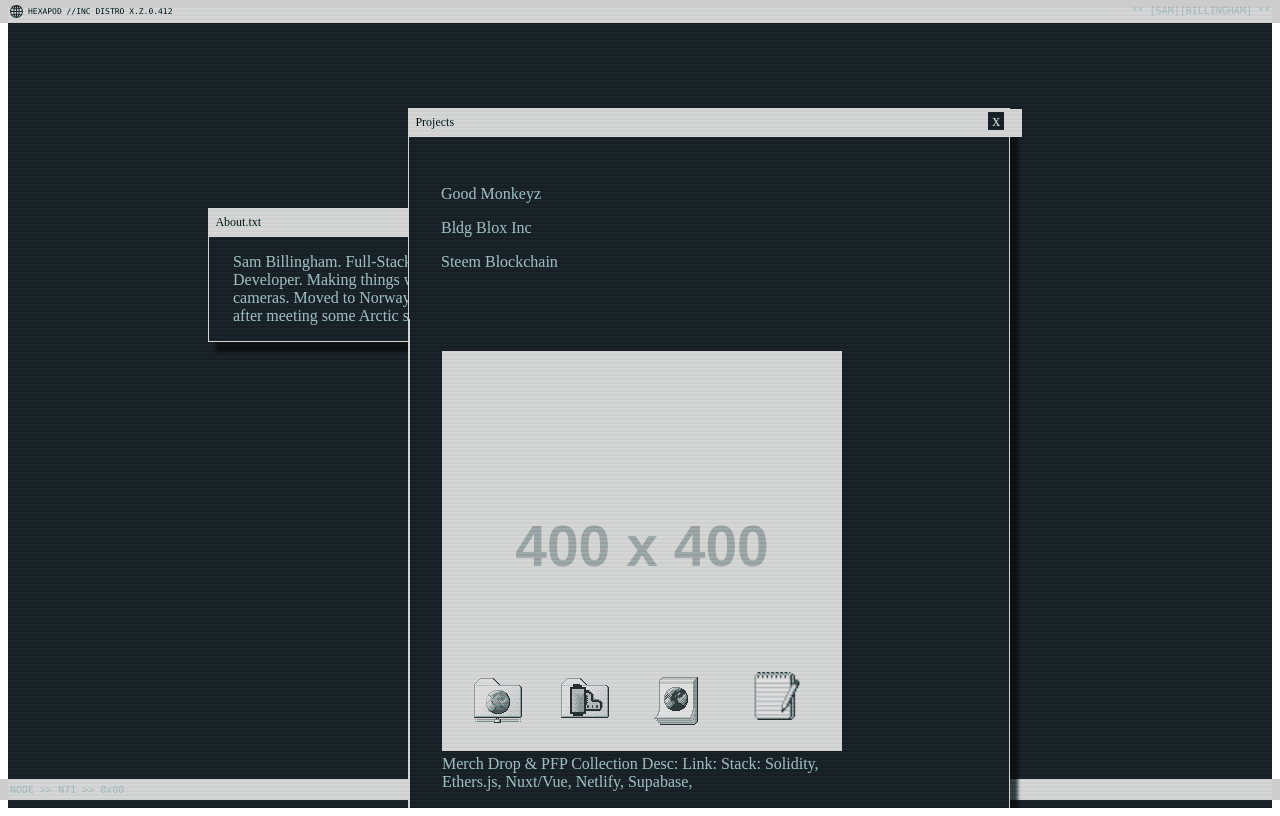
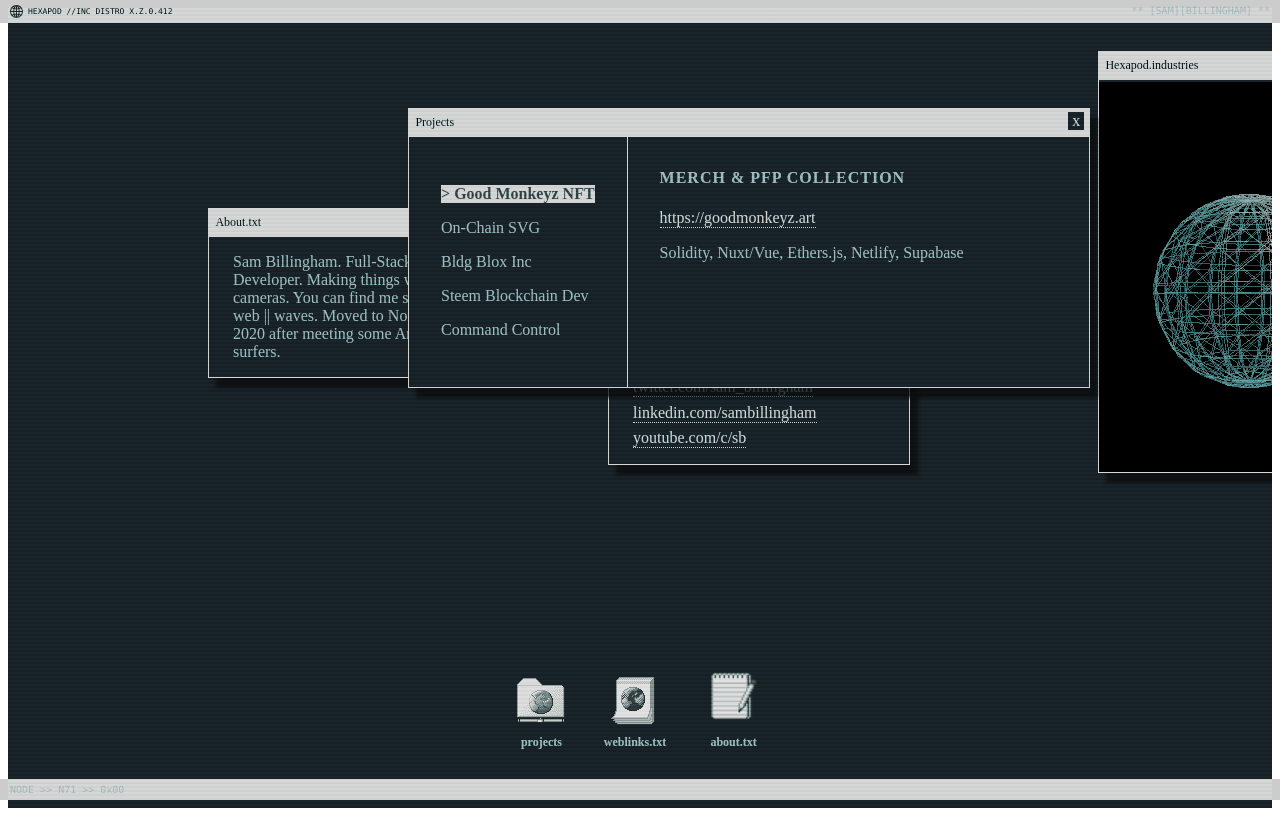
Before and after one commit to Sambillingham/codewithsam.com, a Nuxt app: page / in a window 1280 px wide. Both pictures are taken after a click on the element "projects". Built offline with nearby package versions, Linux system fonts and the light colour scheme.

Commit message:
update: interface windows content

```diff
--- a/components/Folder.vue
+++ b/components/Folder.vue
@@ -1,28 +1,46 @@
 <template>
   <div class="content">
       <div class="list">
-        <p>Good Monkeyz</p>
-        <p>Bldg Blox Inc</p>
-        <p>Steem Blockchain</p>
+        <p @click="folder = 'gm' " :class="{ active : folder == 'gm' }">Good Monkeyz NFT</p>
+        <p @click="folder = 'blerg'" :class="{ active : folder == 'blerg' }">On-Chain SVG</p>
+        <p @click="folder = 'inc'" :class="{ active : folder == 'inc' }">Bldg Blox Inc</p>
+        <p @click="folder = 'steem'" :class="{ active : folder == 'steem' }">Steem Blockchain Dev</p>
+        <p @click="folder = 'cmd'" :class="{ active : folder == 'cmd' }">Command Control</p>
       </div>
       <div class="view">
-            <img src="http://placehold.it/400x400">
-            <div>
-                Merch Drop &amp; PFP Collection
+            <div v-if="folder === 'gm' ">
+                <h2>Merch &amp; PFP Collection</h2>
+                <p></p>
+                <a href="https://goodmonkeyz.art">https://goodmonkeyz.art</a>
+                <p>Solidity, Nuxt/Vue, Ethers.js, Netlify, Supabase</p>
+            </div>
+              <div v-if="folder === 'blerg' ">
+                <h2>On-Chain SVG Research </h2>
+                <p></p>
+                <a href="https://github.com/Sambillingham/blerg-v2-mvp">github.com/sb/blergs-v2-on-chain</a>
+                <p>Solidity, Next/React, Rainbow/Ethers.js, Vercel, Supabase</p>
+            </div>
 
-                Desc:
-                Link:
-                Stack: Solidity, Ethers.js, Nuxt/Vue, Netlify, Supabase,
+            <div v-if="folder === 'inc' ">
+                <h2>The BLDG BLOX inc</h2>
+                <a href="https://twitter.com/bldg_blox">twitter.com/bldg_blox</a>
+                <p>Firebase, Nuxt/Vue</p>
             </div>
+
+            <div v-if="folder === 'steem' ">
+                <h2>_Steem Blockchain Dapps_</h2>
+                <a href="https://github.com/code-with-sam">github.com/code-with-sam</a>
+                <p>Steem Blockchain Dev Tools</p>
+            </div>
+
+            <div v-if="folder === 'cmd' ">
+                <h2>Command Control</h2>
+                <a href="http://command-control.sambillingham.com">https://cmd.sb.com</a>
+                <p>Node.js, Arduino, MQTT</p>
+            </div>
+
       </div>
-        <div class="view">
-            <img src="http://placehold.it/400x400">
-            <div>
-                BLDG Blox Inc - The Building App
 
-                Stack: Solidity, Ethers.js, Nuxt/Vue, Netlify, Supabase,
-            </div>
-      </div>
 
   </div>
 </template>
@@ -33,6 +51,7 @@ export default {
   name: 'Folder',
   data: () =>  {
     return {
+      folder: 'gm'
     }
   },
 
@@ -50,11 +69,37 @@ export default {
 }
 .list {
     padding: 2rem;
+    cursor: pointer;
+
+    p:hover, .active {
+      transition: 200ms all;
+
+      &::before {
+        content: '> '
+      }
+      background: #ccc;
+      color: #333;
+      font-weight: 600;
+    }
 }
 .view {
     border-left: solid 1px #ccc;
     flex-basis: 50%;
     padding: 2rem;
+    flex-grow: 1;
 }
+.view h2 {
+  margin: 0;
+  text-transform: uppercase;
+  letter-spacing: 1px;
+  font-size: 1rem;
 
+}
+.view a {
+  display: inline-block;
+  padding: 0.4rem 0 0;
+  color: #ccc;
+  border-bottom: dotted 1px #ccc;
+  text-decoration: none;
+}
 </style>
--- a/components/Interface.vue
+++ b/components/Interface.vue
@@ -61,8 +61,9 @@
           Sam Billingham. Full-Stack Developer. Making things with code &amp; cameras. Moved to Norway in 2020 after meeting some Arctic surfers.
         </div>
     </section> -->
+
     <Window name="help" :active="windows.help.active" @mdown="mdown" @mup="mup" @close="closeWindow" :x="windows.help.x" :y="windows.help.y" :title="windows.help.title">
-      <p>Sam Billingham. Full-Stack Developer. Making things with code & cameras. Moved to Norway in 2020 after meeting some Arctic surfers.</p>
+      <p>Sam Billingham. Full-Stack Developer. Making things with code & cameras. You can find me surfing the web || waves. Moved to Norway in 2020 after meeting some Arctic surfers.</p>
     </Window>
     <Window name="weblinks"
       :active="windows.weblinks.active"
@@ -72,10 +73,24 @@
       :y="windows.weblinks.y"
       :title="windows.weblinks.title"
     >
-      <p>Github: </p>
-      <p>Twitter: </p>
-      <p>Youtube: </p>
-      <p>Linkedin: </p>
+
+      <p><a href="https://github.com/sambillingham">github.com/sambillingham</a> </p>
+      <p><a href="https://twitter.com/sam_billingham">twitter.com/sam_billingham</a></p>
+      <p><a href="https://www.linkedin.com/in/sambillingham/">linkedin.com/sambillingham</a></p>
+      <p><a href="https://www.youtube.com/channel/UCQbOitfNmOUGNqc-uYSJlfw">youtube.com/c/sb</a></p>
+
+
+    </Window>
+
+    <Window name="globe"
+      :active="windows.globe.active"
+      @mdown="mdown" @mup="mup"
+      @close="closeWindow"
+      :x="windows.globe.x"
+      :y="windows.globe.y"
+      :title="windows.globe.title"
+    >
+    <globe></globe>
 
     </Window>
 
@@ -98,10 +113,10 @@
         <img :src="projectIcon" />
         <h2>projects</h2>
       </div>
-      <div class="icon"  @click="openWindow('videos')" >
+      <!-- <div class="icon"  @click="openWindow('videos')" >
         <img :src="videoIcon" />
         <h2>videos</h2>
-      </div>
+      </div> -->
          <div class="icon"  @click="openWindow('weblinks')" >
         <img :src="linksIcon"  class=""/>
         <h2>weblinks.txt</h2>
@@ -119,11 +134,13 @@
 <script>
 import Window from '~/components/Window.vue';
 import Folder from '~/components/Folder.vue';
+import Globe from '~/components/Globe.vue';
 
 import projectIcon from '~/assets/img/projects.png';
 import aboutIcon from '~/assets/img/about.png';
 import videoIcon from '~/assets/img/videos.png';
 import linksIcon from '~/assets/img/links.png';
+
 
 export default {
   name: 'Interface',
@@ -132,6 +149,14 @@ export default {
         projectIcon, videoIcon, aboutIcon, linksIcon,
         activeWindow: null,
         windows: {
+          globe: {
+            active: true,
+            offsetX: 0,
+            offsetY: 0,
+            x: 1090,
+            y: 43,
+            title: 'Hexapod.industries'
+          },
           help: {
             active: true,
             offsetX: 0,
@@ -156,20 +181,13 @@ export default {
             y: 100,
             title: 'Projects'
           },
-          videos: {
-            active: false,
-            offsetX: 0,
-            offsetY: 0,
-            x: 600,
-            y: 300,
-            title: 'Videos'
-          }
         }
       }
   },
   components: {
     Window,
     Folder,
+    Globe,
   },
   methods: {
     mdown(data) {
--- a/components/Window.vue
+++ b/components/Window.vue
@@ -47,13 +47,14 @@ export default {
     min-width: 280px;
     width: 300px;
     display: none;
+    overflow: hidden;
 }
 
 .box.active {
   display: block;
 }
 .box.folder {
-  width: 600px;
+  width: 680px;
 
   .content {
     padding: 0;
@@ -87,4 +88,14 @@ export default {
 .content p {
   margin: 0;
 }
+.content a {
+  display: inline-block;
+  padding: 0.4rem 0 0;
+  color: #ccc;
+  border-bottom: dotted 1px #ccc;
+  text-decoration: none;
+}
+.content p:first-of-type a{
+  padding: 0;
+}
 </style>
--- a/package.json
+++ b/package.json
@@ -1,5 +1,5 @@
 {
-  "name": "sb.com-2",
+  "name": "codewithsam",
   "version": "1.0.0",
   "private": true,
   "scripts": {
@@ -19,6 +19,7 @@
   },
   "devDependencies": {
     "sass": "^1.52.1",
-    "sass-loader": "10.1.1"
+    "sass-loader": "10.1.1",
+    "three": "^0.145.0"
   }
 }
```
Also changed, not shown: static/pay.html (deleted, +0 -54 lines), 1 other file (tests, documents, lock files or other folders).
